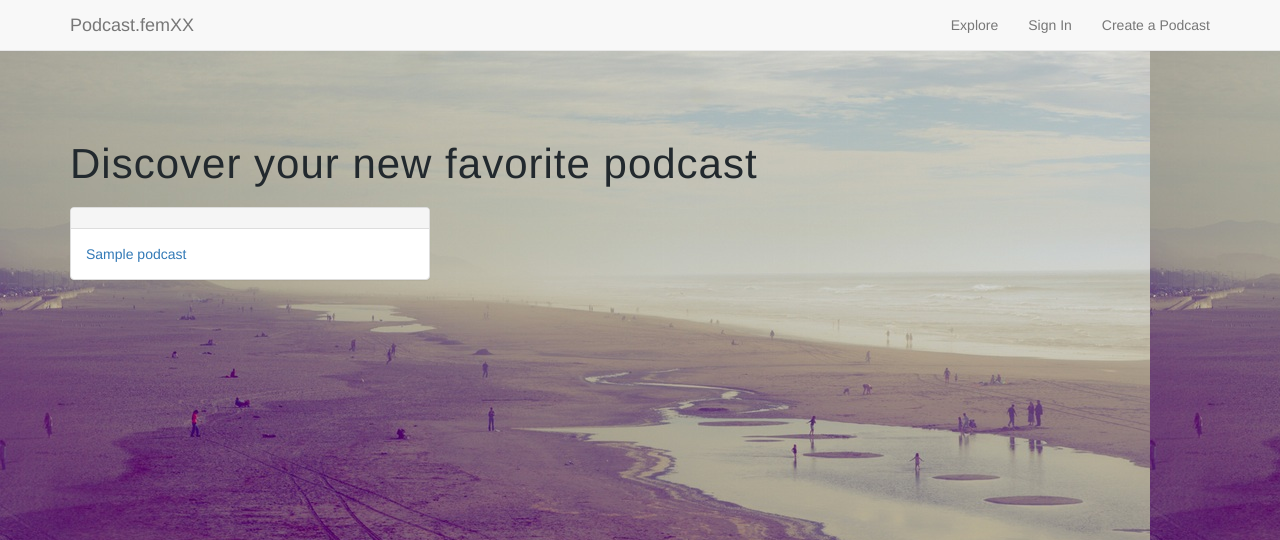
After one commit to mahida/podcast_fem, a Rails app: page /podcasts in a window 1280 px wide. The commit adds this page. Shown: the top 540 px of the page. Run offline with Rails 7, Linux system fonts and the light colour scheme; tables that the repository leaves empty hold one stand-in row (values such as "Sample post"); style sheets or scripts are compiled from the project's sources; some libraries are stand-ins or nearby versions.

Commit message:
added podcast controller and views

```diff
--- /dev/null
+++ b/app/assets/javascripts/podcasts.coffee
@@ -0,0 +1,3 @@
+# Place all the behaviors and hooks related to the matching controller here.
+# All this logic will automatically be available in application.js.
+# You can use CoffeeScript in this file: http://coffeescript.org/
--- /dev/null
+++ b/app/assets/stylesheets/podcasts.scss
@@ -0,0 +1,3 @@
+// Place all the styles related to the podcasts controller here.
+// They will automatically be included in application.css.
+// You can use Sass (SCSS) here: http://sass-lang.com/
--- /dev/null
+++ b/app/controllers/podcasts_controller.rb
@@ -0,0 +1,11 @@
+class PodcastsController < ApplicationController
+
+	def index
+		@podcasts = Podcast.all.order("created_at desc")
+	end
+
+	def show
+		@podcast = Podcast.find(params[:id])
+	end
+
+end
--- /dev/null
+++ b/app/helpers/podcasts_helper.rb
@@ -0,0 +1,2 @@
+module PodcastsHelper
+end
--- /dev/null
+++ b/app/views/podcasts/index.html.erb
@@ -0,0 +1,19 @@
+<h1>Discover your new favorite podcast</h1>
+
+<div class="row">
+	<% @podcasts.each do |podcast| %>
+
+		<div class="col-md-4">
+			<div class="panel panel-default">
+				<div class="panel-heading">
+
+				</div>
+				<div class="panel-body">
+					<%= link_to podcast.title, podcast %>
+				</div>
+			</div>
+		</div>
+
+	<% end %>
+
+</div>
--- a/app/views/shared/_navbar.html.erb
+++ b/app/views/shared/_navbar.html.erb
@@ -15,13 +15,13 @@
       <ul class="nav navbar-nav navbar-right">
 
         <% if(!podcast_signed_in?) %>
-          <li><%= link_to "Explore" %></li>
+          <li><%= link_to "Explore", podcasts_path %></li>
           <li><%= link_to "Sign In", new_podcast_session_path %></li>
           <li><%= link_to "Create a Podcast", new_podcast_registration_path %></li>
 
         <% else %>
           <li><%= link_to "Dashboard",root_path %></li>
-          <li><%= link_to "Explore" %></li>
+          <li><%= link_to "Explore", podcasts_path %></li>
           <li class="dropdown">
             <a href="#" class="dropdown-toggle" data-toggle="dropdown" role="button" aria-haspopup="true" aria-expanded="false">
               <%= current_podcast.email %> <span class="caret"></span>
--- a/app/views/welcome/index.html.erb
+++ b/app/views/welcome/index.html.erb
@@ -4,7 +4,7 @@
 		<h1>Discover your new favorite podcast, or create your own.</h1>
 		<div>
 			<%= link_to "Create a Podcast", new_podcast_registration_path, class: "btn btn-primary button" %>
-			<%= link_to "Explore", new_podcast_registration_path, class: "btn btn-default button" %>
+			<%= link_to "Explore", podcasts_path, class: "btn btn-default button" %>
 		</div>
 
 	</div>
--- a/config/routes.rb
+++ b/config/routes.rb
@@ -2,6 +2,9 @@
 
   devise_for :podcasts
   root 'welcome#index'
+
+  resources :podcasts, only: [:index, :show]
+
 
   # The priority is based upon order of creation: first created -> highest priority.
   # See how all your routes lay out with "rake routes".
```
Also changed, not shown: app/views/podcasts/show.html.erb (added, +20 -0 lines), test/controllers/podcasts_controller_test.rb (added, +7 -0 lines).
